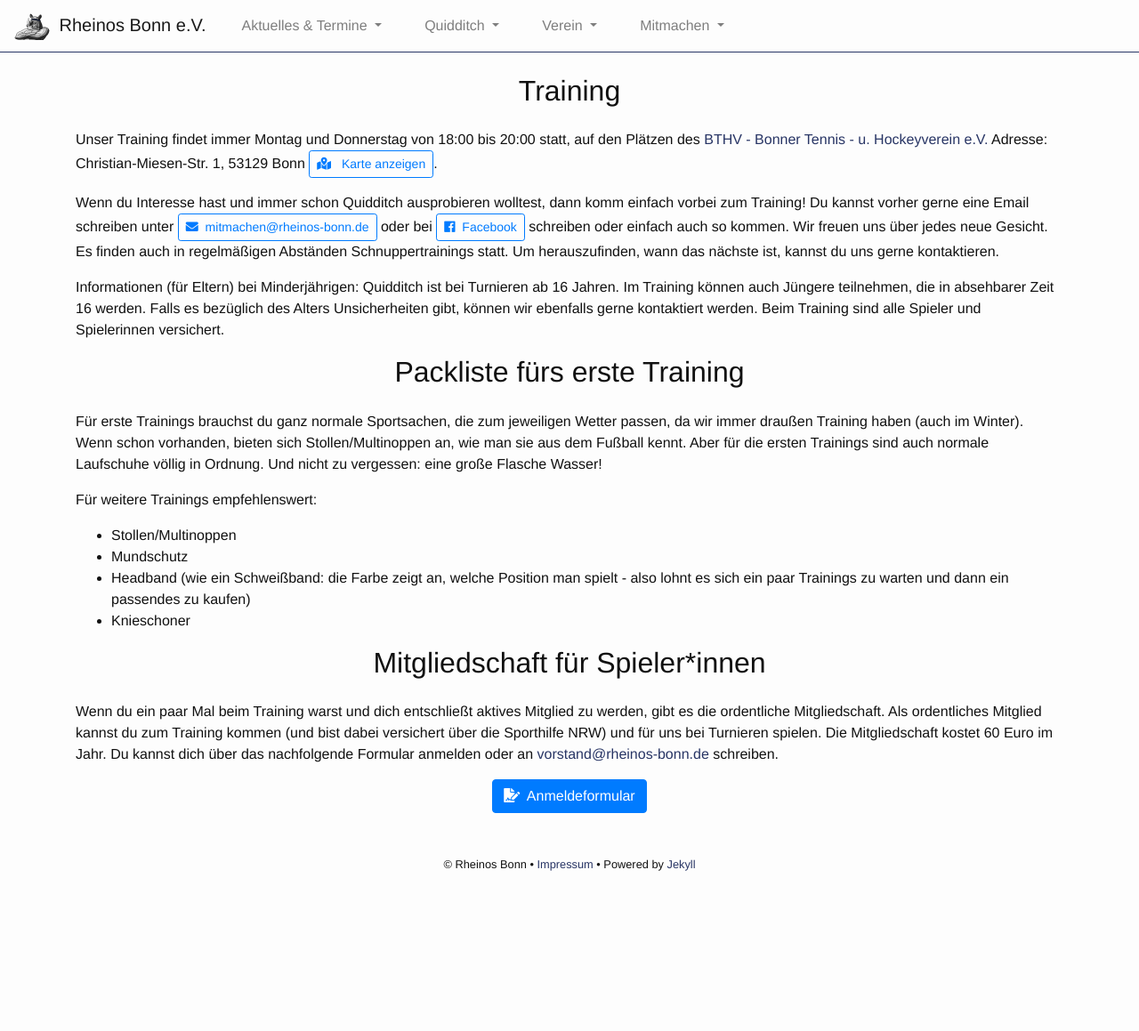
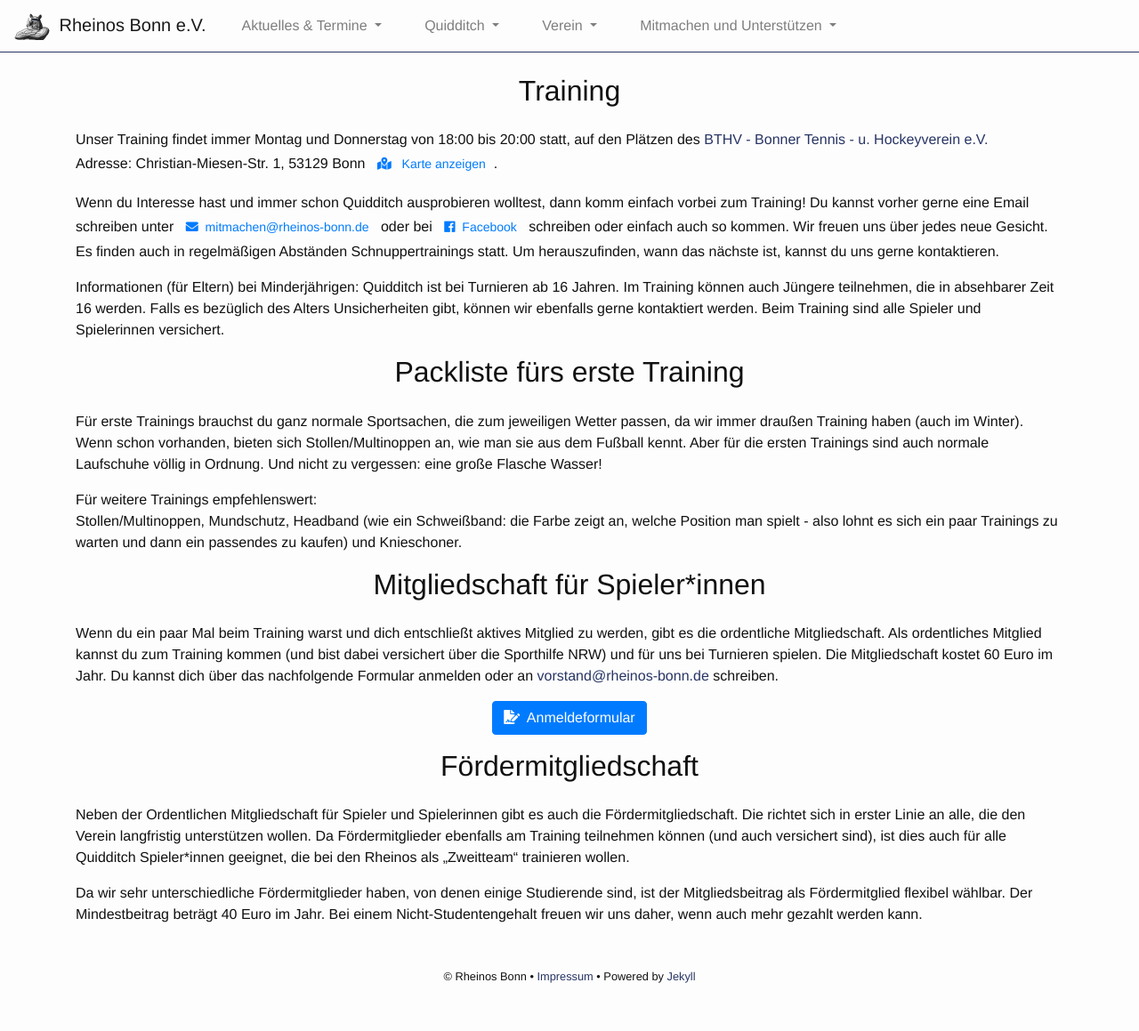
Before and after one commit to rheinos/rheinos.github.io, a Jekyll site: the page built from pages/join.html, in a window 1280 px wide. Shown: the whole page at 89% size. Built offline with Jekyll 4.4.1, drawn with Linux system fonts in a browser that asks for light colours; nearby versions of some CDN libraries; before the commit the page ends 1033 px from its top, so only the background shows below that.

Commit message:
changes by Anneke via Slack message

```diff
--- a/_includes/header.html
+++ b/_includes/header.html
@@ -22,7 +22,7 @@
           Quidditch
         </a>
         <div class="dropdown-menu" aria-labelledby="navbarDropdownMenuLink">
-          <a class="dropdown-item" href="/quidditch/#what-is-it">Quidditch!? Was steckt da eigentlich hinter?</a>
+          <a class="dropdown-item" href="/quidditch/#what-is-it">Quidditch FAQ</a>
           <a class="dropdown-item" href="/quidditch/#germany">Quidditch in Deutschland</a>
           <a class="dropdown-item" href="/quidditch/#international">Quidditch International</a>
           <a class="dropdown-item" href="/quidditch/#links">Nützliche Links</a>
@@ -33,7 +33,7 @@
           Verein
         </a>
         <div class="dropdown-menu" aria-labelledby="navbarDropdownMenuLink">
-          <a class="dropdown-item" href="/club/#about">Rheinos Bonn e.V.: Infos und Kontakt</a>
+          <!--<a class="dropdown-item" href="/club/#about">Rheinos Bonn e.V.: Infos und Kontakt</a>-->
           <a class="dropdown-item" href="/club/#contact">Ansprechpartner*innen</a>
           <a class="dropdown-item" href="/club/history/">Geschichte der Rheinos</a>
           <!--<a class="dropdown-item" href="/club/players/">Spieler und Spielerinnen in eigenen Worten</a>-->
@@ -41,12 +41,12 @@
       </li>
       <li class="nav-item dropdown mx-3">
         <a class="nav-link dropdown-toggle" href="#" id="navbarDropdownMenuLink" data-toggle="dropdown" aria-haspopup="true" aria-expanded="false">
-          Mitmachen
+            Mitmachen und Unterstützen
         </a>
         <div class="dropdown-menu" aria-labelledby="navbarDropdownMenuLink">
           <a class="dropdown-item" href="/join/#training">Training</a>
           <a class="dropdown-item" href="/join/#membership">Mitgliedschaft</a>
-          <a class="dropdown-item" href="/support/">Fördermitgliedschaft und Sponsoring</a>
+          <a class="dropdown-item" href="/support/">Spenden und Sponsoring</a>
         </div>
       </li>
     </ul>
--- a/pages/club.html
+++ b/pages/club.html
@@ -67,7 +67,7 @@ permalink: /club/
             <div class="card h-100">
                 <div class="card-body">
                     <h4 class="card-title">PR & Recruiting</h4>
-                    <p class="card-text">Jana Chung und Hanna Große. Unser PR-Team kümmert sich um Trainingsanfragen und stecken hinter unseren Facebook-Posts. Die Organisation von Einsteigertrainings und Werbungsaktionen machen sie ebenfalls.</p>
+                    <p class="card-text">Für unser PR sind Jana Chung und Hanna Große zustädnig. Sie kümmern sich um Trainingsanfragen und stecken hinter unseren Facebook-Posts. Außerdem organisieren sie Einsteigertrainings und Werbungsaktionen.</p>
                 </div>
             </div>
         </div>
--- a/pages/join.html
+++ b/pages/join.html
@@ -8,7 +8,8 @@ permalink: /join/
   <header class="text-center mb-4">
     <h2>Training</h2>
   </header>
-  <p>Unser Training findet immer Montag und Donnerstag von 18:00 bis 20:00 statt, auf den Plätzen des <a href="https://www.bthv.de/blog/anlage" target="_blank">BTHV - Bonner Tennis - u. Hockeyverein e.V.</a> Adresse: Christian-Miesen-Str. 1, 53129 Bonn <button type="button" class="btn btn-outline-primary btn-sm" data-toggle="modal" data-target=".map-modal"><i class="mr-2 fas fa-map-marked-alt"></i> Karte anzeigen</button>.</p>
+  <p>Unser Training findet immer Montag und Donnerstag von 18:00 bis 20:00 statt, auf den Plätzen des <a href="https://www.bthv.de/blog/anlage" target="_blank">BTHV - Bonner Tennis - u. Hockeyverein e.V.</a>
+    <br>Adresse: Christian-Miesen-Str. 1, 53129 Bonn <button type="button" class="btn btn-link btn-sm" data-toggle="modal" data-target=".map-modal"><i class="mr-2 fas fa-map-marked-alt"></i> Karte anzeigen</button>.</p>
 
   <div class="modal fade map-modal" tabindex="-1" role="dialog" aria-labelledby="myExtraLargeModalLabel" aria-hidden="true">
     <div class="modal-dialog modal-xl">
@@ -31,7 +32,7 @@ permalink: /join/
     </div>
   </div>
 
-  <p>Wenn du Interesse hast und immer schon Quidditch ausprobieren wolltest, dann komm einfach vorbei zum Training! Du kannst vorher gerne eine Email schreiben unter <a href="mailto:mitmachen@rheinos-bonn.de" class="btn btn-outline-primary btn-sm"><i class="fas fa-envelope mr-1"></i> mitmachen@rheinos-bonn.de</a> oder bei <a href="https://fb.com/RheinosBonn" class="btn btn-outline-primary btn-sm" target="_blank"><i class="fab fa-facebook mr-1"></i> Facebook</a> schreiben oder einfach auch so kommen. Wir freuen uns über jedes neue Gesicht. Es finden auch in regelmäßigen Abständen Schnuppertrainings statt. Um herauszufinden, wann das nächste ist, kannst du uns gerne kontaktieren.</p>
+  <p>Wenn du Interesse hast und immer schon Quidditch ausprobieren wolltest, dann komm einfach vorbei zum Training! Du kannst vorher gerne eine Email schreiben unter <a href="mailto:mitmachen@rheinos-bonn.de" class="btn btn-link btn-sm"><i class="fas fa-envelope mr-1"></i> mitmachen@rheinos-bonn.de</a> oder bei <a href="https://fb.com/RheinosBonn" class="btn btn-link btn-sm" target="_blank"><i class="fab fa-facebook mr-1"></i> Facebook</a> schreiben oder einfach auch so kommen. Wir freuen uns über jedes neue Gesicht. Es finden auch in regelmäßigen Abständen Schnuppertrainings statt. Um herauszufinden, wann das nächste ist, kannst du uns gerne kontaktieren.</p>
 
   <p>Informationen (für Eltern) bei Minderjährigen: Quidditch ist bei Turnieren ab 16 Jahren. Im Training können auch Jüngere teilnehmen, die in absehbarer Zeit 16 werden. Falls es bezüglich des Alters Unsicherheiten gibt, können wir ebenfalls gerne kontaktiert werden. Beim Training sind alle Spieler und Spielerinnen versichert.</p>
 </article>
@@ -43,13 +44,7 @@ permalink: /join/
   <p>Für erste Trainings brauchst du ganz normale Sportsachen, die zum jeweiligen Wetter passen, da wir immer draußen Training haben (auch im Winter). Wenn schon vorhanden, bieten sich Stollen/Multinoppen an, wie man sie aus dem Fußball kennt. Aber für die ersten Trainings sind auch normale Laufschuhe völlig in Ordnung. Und nicht zu vergessen: eine große Flasche Wasser!</p>
 
   <p>Für weitere Trainings empfehlenswert:
-    <ul>
-      <li>Stollen/Multinoppen</li>
-      <li>Mundschutz</li>
-      <li>Headband (wie ein Schweißband: die Farbe zeigt an, welche Position man spielt - also lohnt es sich ein paar Trainings zu warten und dann ein passendes zu kaufen)</li>
-      <li>Knieschoner</li>
-    </ul>
-  </p>
+    <br>Stollen/Multinoppen, Mundschutz, Headband (wie ein Schweißband: die Farbe zeigt an, welche Position man spielt - also lohnt es sich ein paar Trainings zu warten und dann ein passendes zu kaufen) und Knieschoner.</p>
 </article>
 
 <article id="membership">
@@ -63,3 +58,11 @@ permalink: /join/
   </p>
 
 </article>
+<article class="mb-5">
+    <header class="text-center mb-4">
+        <h2>Fördermitgliedschaft</h2>
+    </header>
+    <p>Neben der Ordentlichen Mitgliedschaft für Spieler und Spielerinnen gibt es auch die Fördermitgliedschaft. Die richtet sich in erster Linie an alle, die den Verein langfristig unterstützen wollen. Da Fördermitglieder ebenfalls am Training teilnehmen können (und auch versichert sind), ist dies auch für alle Quidditch Spieler*innen geeignet, die bei den Rheinos als „Zweitteam“ trainieren wollen.</p>
+
+    <p>Da wir sehr unterschiedliche Fördermitglieder haben, von denen einige Studierende sind, ist der Mitgliedsbeitrag als Fördermitglied flexibel wählbar. Der Mindestbeitrag beträgt 40 Euro im Jahr. Bei einem Nicht-Studentengehalt freuen wir uns daher, wenn auch mehr gezahlt werden kann.</p>
+</article>
```
Also changed, not shown: pages/club_history.md (+1 -1 lines), pages/quidditch.md (+1 -1 lines), pages/support.html (+0 -7 lines).
